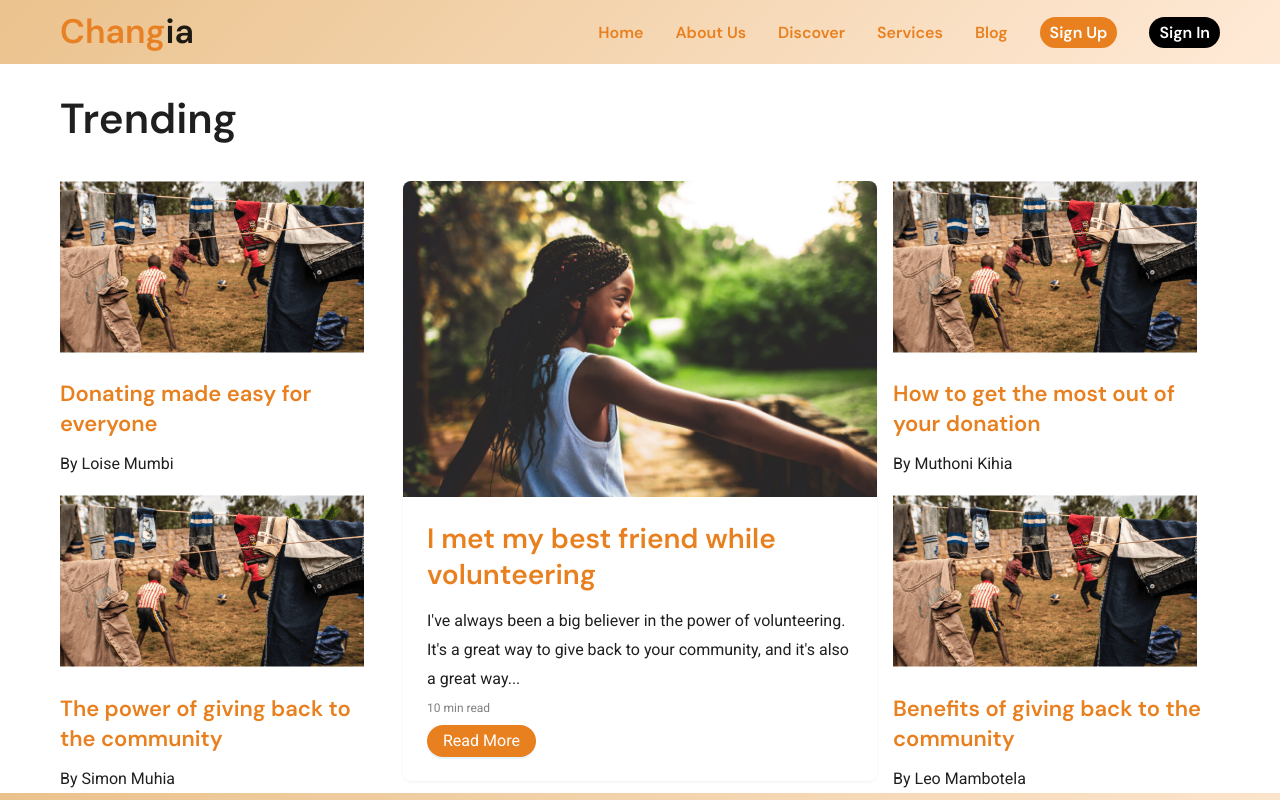
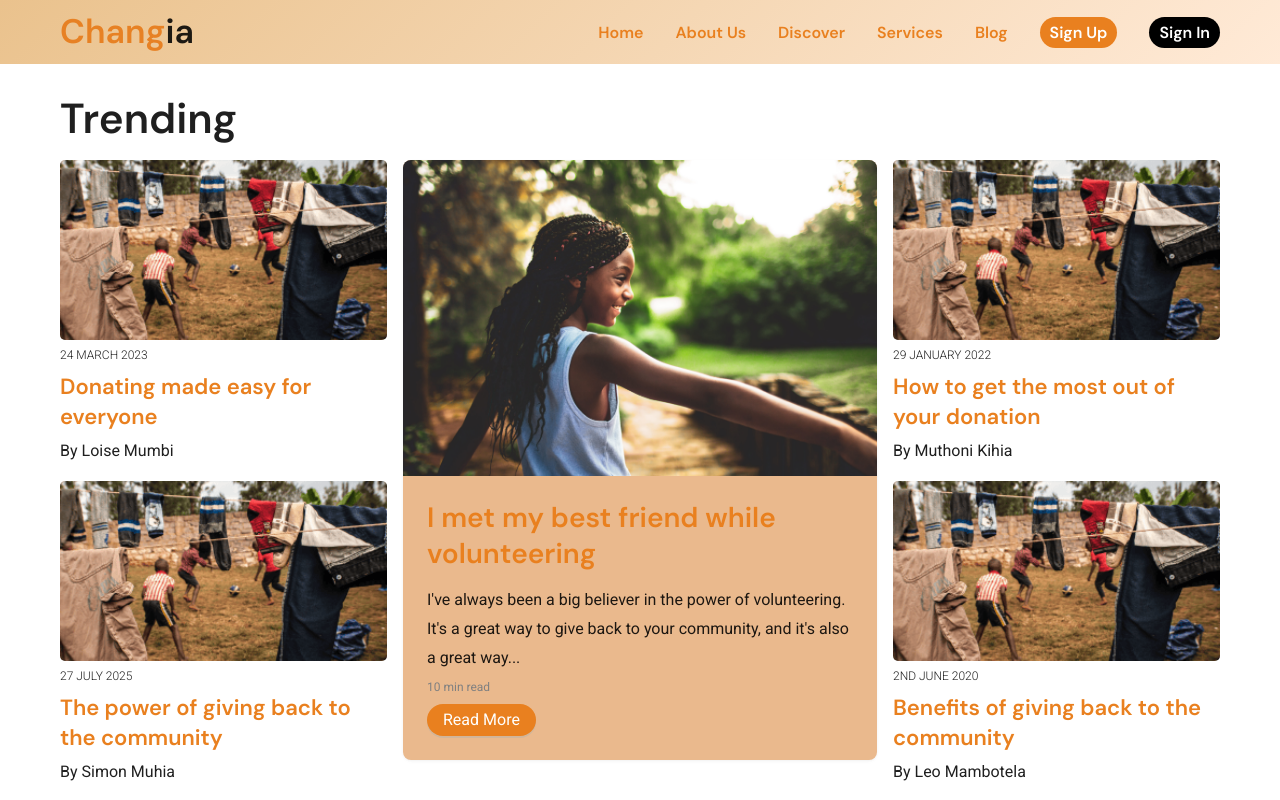
Before and after one commit to Children-s-Home/ChangiaKe, a React (Vite) app: page /blog in a window 1280 px wide. Shown: the top 800 px of the page. Built offline with nearby package versions, Linux system fonts and the light colour scheme.

Commit message:
added the trending area

```diff
--- a/src/views/Blog/Components/BlogCard.tsx
+++ b/src/views/Blog/Components/BlogCard.tsx
@@ -13,8 +13,8 @@ const BlogCardSmall : React.FC <BlogCard> = ({blogImg, title , date , author  })
 			<div className ={'blog-img'}>
 				<img src={blogImg} alt={''} />
 			</div>
-		<Text> {date.toUpperCase} </Text>
-	<Title level={4} style ={{ color: primaryBrown}}> {title} </Title >
+		<Text style={{fontWeight: 300 , marginTop: '5px', fontSize: 12}} > {date.toUpperCase()} </Text>
+		<Title level={4} style ={{ color: primaryBrown , marginTop: '5px' , marginBottom: '5px'}}> {title} </Title >
 		<Text > By {author} < /Text>
 		</Flex>
 	)
--- a/src/views/Blog/Components/MainCard.tsx
+++ b/src/views/Blog/Components/MainCard.tsx
@@ -12,7 +12,7 @@ const MainCard : React.FC <BlogCard> = ({blogImg, summary , duration, title  })
 		 <Card
             key={uuidv4()}
             cover={<img alt='example' src={blogImg} />}
-            className='causes-card'
+            className='blog-main-card'
             bordered={false}
 
           >
--- a/src/views/Blog/Components/Trending.tsx
+++ b/src/views/Blog/Components/Trending.tsx
@@ -12,22 +12,22 @@ const { Text , Title } = Typography
 const Trending : React.FC = () => {
 	return (
 	<Row gutter={[16,16]} >
-		<Col span ={24}>
-		<Title level={1}> Trending </Title>
+		<Col span ={24} >
+		<Title level={1} style={{marginBottom: '0px	'}} > Trending </Title>
 		</Col>
-		<Col span = {7} >
+		<Col md = {{span: 7, order: 1}}  lg={7} sm ={ {order: 4 ,	span: 12}} xs= { {order: 4, span: 24}}	>
 			<Flex vertical gap={"middle"}>
 			{blogs.slice(1,3).map(item => (
 					<BlogCardSmall {...item} key ={uuidv4()} />
 				))}
 			</Flex>
 		</Col>
-		<Col span = {10} >
+		<Col md = {{span: 10, order: 2}}  sm={{span: 24, order: 1}} >
 
 		<MainCard {...blogs[0]} />
 		 </Col>
 
-		< Col span = {7} >
+		< Col md = {{span: 7, order: 3}}  lg={7} sm ={ {order: 3, span: 12}} xs= { {order: 3, span: 24}}  >
 			<Flex vertical gap={"middle"}>
 			{blogs.slice(3,5).map(item => (
 					<BlogCardSmall {...item} key ={uuidv4()} />
--- a/src/views/Blog/_blog.scss
+++ b/src/views/Blog/_blog.scss
@@ -1,4 +1,18 @@
 .blog {
 	margin-top: 30px;
+	@include images('', 180px, "blog-img", '');
+	margin-bottom: 30px;
+
+
+	.blog-img {
+
+	border-radius: 5px;
+	overflow: hidden;
+
+	}
+	.blog-main-card {
+	  background: $secondary-brown;
+	 //@include images(100%, 200px, "ant-card-cover", 180px);
 
 }
+}
--- a/src/views/Blog/blogData.ts
+++ b/src/views/Blog/blogData.ts
@@ -5,7 +5,7 @@ interface BlogCard {
 	blogImg: string;
 	title: string;
 	summary?: string;
-	date?: Date | string;
+	date?:  string;
 	author?: string;
 	duration?: string;
 }
```
